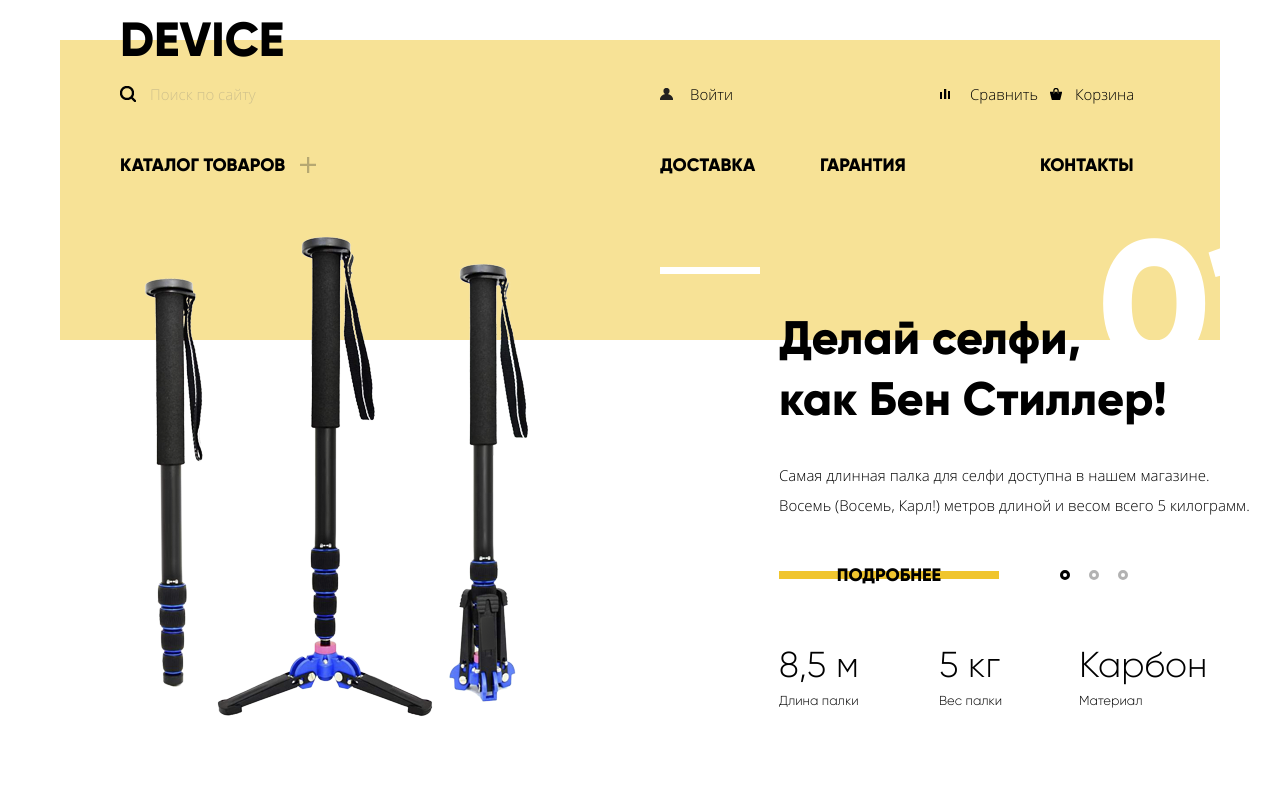
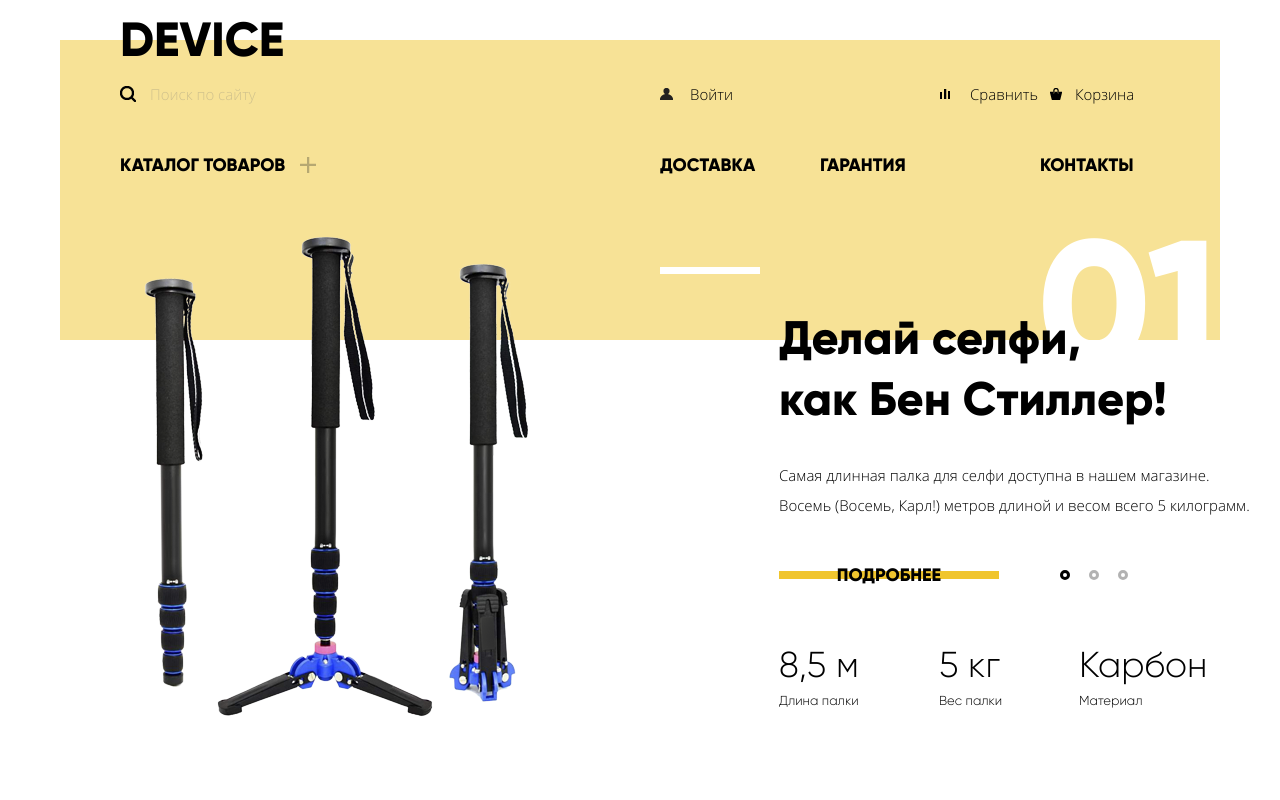
Before and after one commit to kraken1970/Device12, a website: page src/index.html in a window 1280 px wide. Shown: the top 800 px of the page. Drawn offline with Linux system fonts and the light colour scheme.

Commit message:
namber page position right 60px

```diff
--- a/src/assets/styles/main-page.css
+++ b/src/assets/styles/main-page.css
@@ -68,7 +68,7 @@
   & .namber-page {
     position: absolute;
     top: -18px;
-    right: 0;
+    right: 60px;
     z-index: -1;
 
     color: #ffffff;
--- a/src/assets/styles/style.css
+++ b/src/assets/styles/style.css
@@ -1166,7 +1166,7 @@ html, body {
 .slide-content .namber-page {
     position: absolute;
     top: -18px;
-    right: 0;
+    right: 60px;
     z-index: -1;
 
     color: #ffffff;
```
